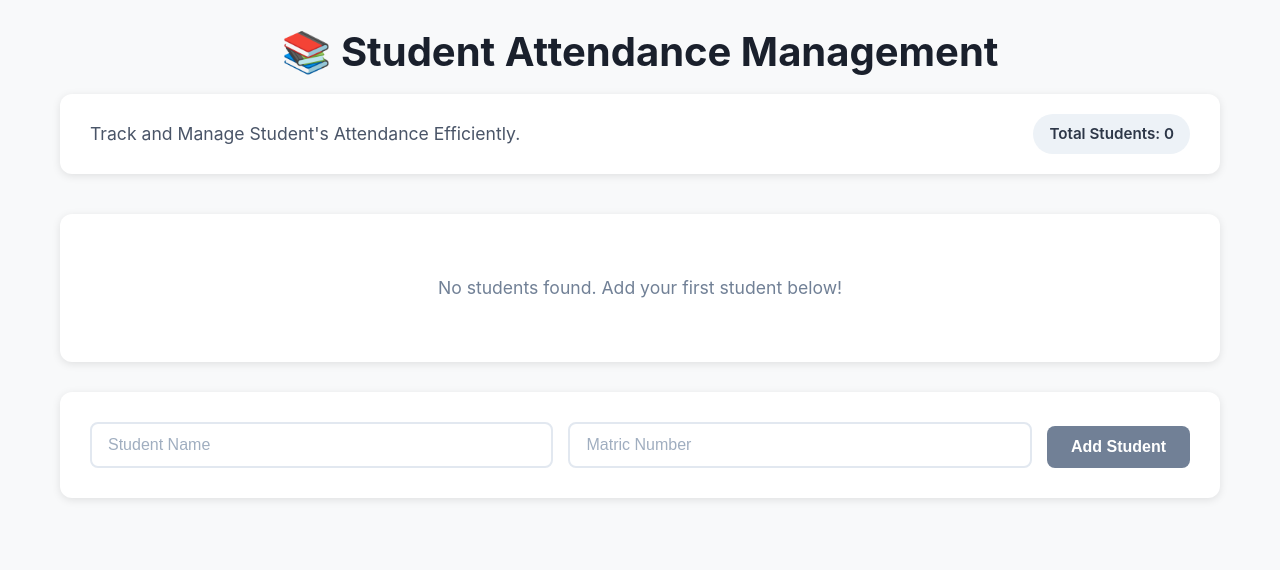
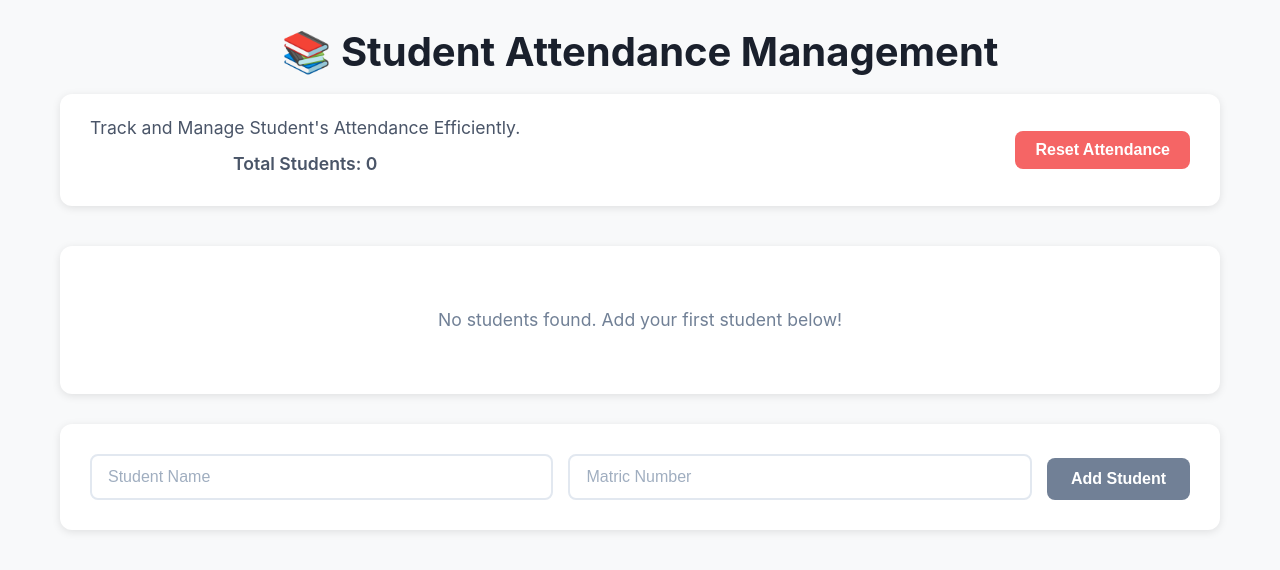
Before and after one commit to IamJusttimmy/student-manager, a React (Create React App) app: page / in a window 1280 px wide. Shown: the top 570 px of the page. Built offline with nearby package versions, Linux system fonts and the light colour scheme.

Commit message:
Adding a reset attendance button

```diff
--- a/src/App.js
+++ b/src/App.js
@@ -126,6 +126,17 @@ export default function () {
     }
   }
 
+  function handleResetAttendance() {
+    if (window.confirm("Want to reset all attendance for a new week?")) {
+      setStudents((students) =>
+        students.map((student) => ({
+          ...student,
+          attendance: { mon: "", tue: "", wed: "", thu: "", fri: "" },
+        }))
+      );
+    }
+  }
+
   useEffect(
     function () {
       localStorage.setItem("students", JSON.stringify(students));
@@ -135,7 +146,7 @@ export default function () {
 
   return (
     <div className="container">
-      <Header students={students} />
+      <Header students={students} onResetAttendance={handleResetAttendance} />
       <Main
         students={currentStudents}
         onAddStdent={handleAddStudent}
@@ -153,13 +164,18 @@ export default function () {
   );
 }
 
-function Header({ students }) {
+function Header({ students, onResetAttendance }) {
   return (
     <div className="app-header">
       <h1>📚 Student Attendance Management</h1>
       <div className="header-info">
-        <p>Track and Manage Student's Attendance Efficiently.</p>
-        <span className="student-count">Total Students: {students.length}</span>
+        <div className="blah">
+          <p>Track and Manage Student's Attendance Efficiently.</p>
+          <p className="student-count">Total Students: {students.length}</p>
+        </div>
+        <button className="reset-btn" onClick={onResetAttendance}>
+          Reset Attendance
+        </button>
       </div>
     </div>
   );
--- a/src/index.css
+++ b/src/index.css
@@ -49,9 +49,9 @@ body {
 }
 
 .student-count {
-  background: #edf2f7;
+  /* background: #edf2f7; */
   padding: 8px 16px;
-  border-radius: 20px;
+  /* border-radius: 20px; */
   font-weight: 600;
   color: #2d3748;
   font-size: 0.95rem;
@@ -316,3 +316,20 @@ td {
     font-size: 0.8rem;
   }
 }
+
+.reset-btn {
+  padding: 10px 20px;
+  background: #f56565;
+  color: white;
+  border: none;
+  border-radius: 8px;
+  font-size: 1rem;
+  font-weight: 600;
+  cursor: pointer;
+  transition: background-color 0.2s ease;
+  margin-left: auto;
+}
+
+.reset-btn:hover {
+  background: #c53030;
+}
```
